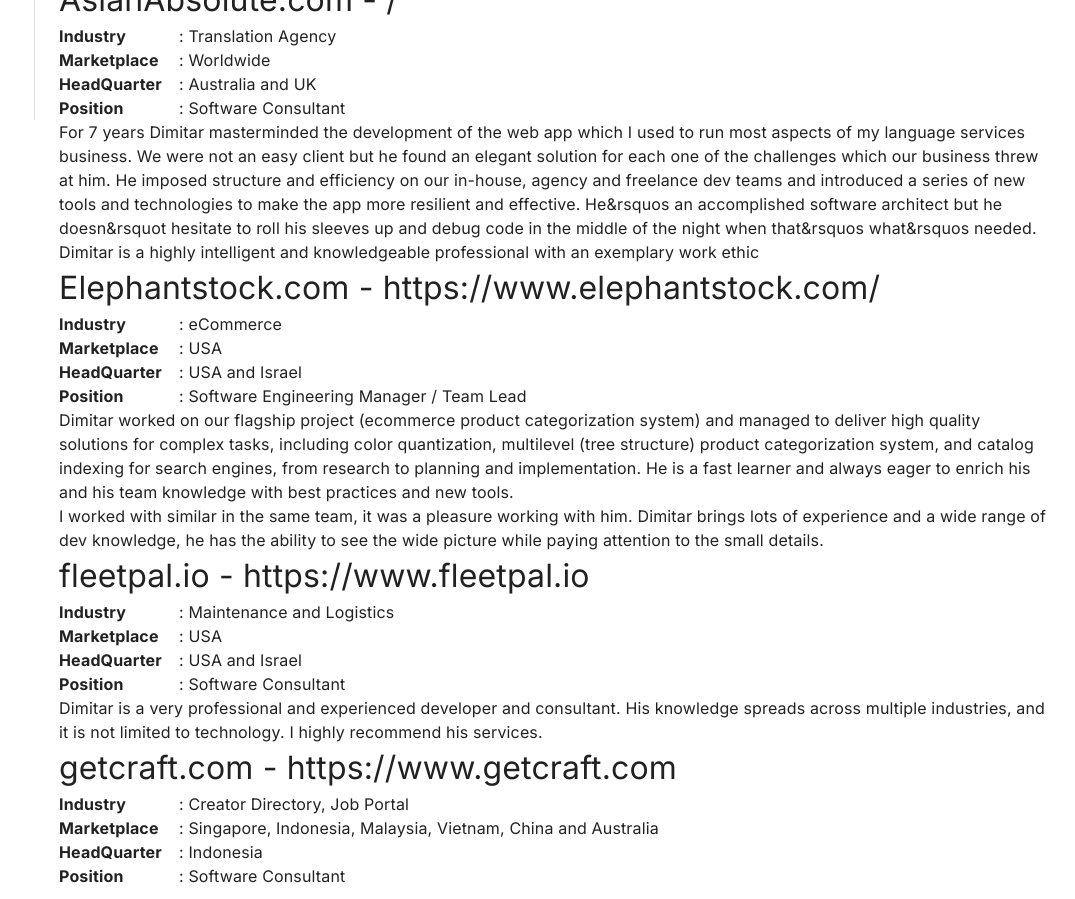
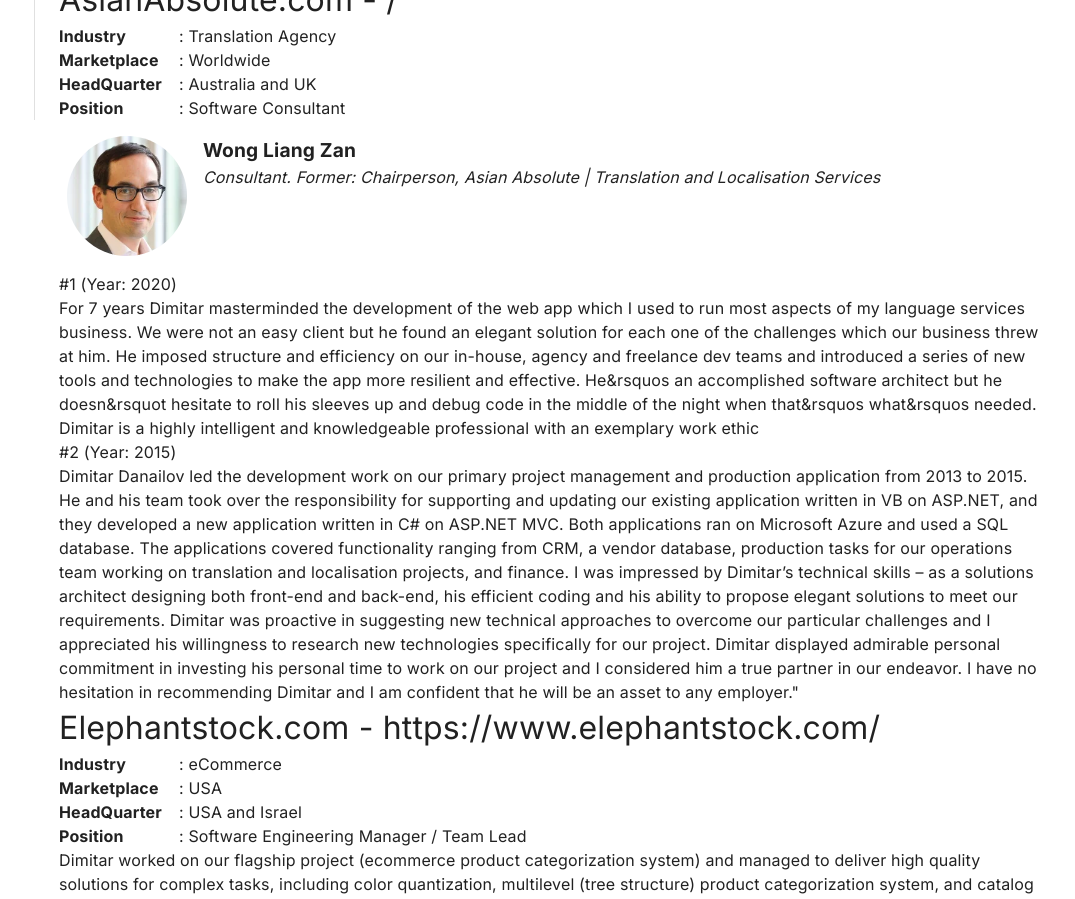
Before and after one commit to dimitardanailov/portfolio, a Next.js app in the folder apps/website/: page /recommendation-letters in a window 1280 px wide. Shown: the part 680-1579 px from the top of the page, without its empty margins (205-1280 px from the left). Built offline with nearby package versions, Linux system fonts and the light colour scheme.

Commit message:
Henry is part of the recommendation board

```diff
--- a/apps/website/src/app/recommendation-letters/projects/asian-absolute/index.tsx
+++ b/apps/website/src/app/recommendation-letters/projects/asian-absolute/index.tsx
@@ -8,7 +8,10 @@
   Industry,
   MarketPlace,
   Position,
+  PersonInfo,
 } from '../../components'
+
+import source from '@/data/testimonials/images/asianabsolute/henry'
 
 const Letter: FC = () => {
   return (
@@ -18,6 +21,12 @@
       <MarketPlace text="Worldwide" />
       <HeadQuater text="Australia and UK" />
       <Position text="Software Consultant" />
+      <PersonInfo
+        name="Wong Liang Zan"
+        source={source}
+        title="Consultant. Former: Chairperson, Asian Absolute | Translation and Localisation Services"
+      />
+      <p>#1 (Year: 2020)</p>
       <p>
         For 7 years Dimitar masterminded the development of the web app which I
         used to run most aspects of my language services business. We were not
@@ -31,6 +40,27 @@
         a highly intelligent and knowledgeable professional with an exemplary
         work ethic
       </p>
+      <p>#2 (Year: 2015)</p>
+      <p>
+        Dimitar Danailov led the development work on our primary project
+        management and production application from 2013 to 2015. He and his team
+        took over the responsibility for supporting and updating our existing
+        application written in VB on ASP.NET, and they developed a new
+        application written in C# on ASP.NET MVC. Both applications ran on
+        Microsoft Azure and used a SQL database. The applications covered
+        functionality ranging from CRM, a vendor database, production tasks for
+        our operations team working on translation and localisation projects,
+        and finance. I was impressed by Dimitar’s technical skills – as a
+        solutions architect designing both front-end and back-end, his efficient
+        coding and his ability to propose elegant solutions to meet our
+        requirements. Dimitar was proactive in suggesting new technical
+        approaches to overcome our particular challenges and I appreciated his
+        willingness to research new technologies specifically for our project.
+        Dimitar displayed admirable personal commitment in investing his
+        personal time to work on our project and I considered him a true partner
+        in our endeavor. I have no hesitation in recommending Dimitar and I am
+        confident that he will be an asset to any employer."
+      </p>
     </>
   )
 }
```
Also changed, not shown: apps/website/src/data/testimonials/images/asianabsolute/henry.ts (renamed from apps/website/src/data/testimonials/images/henry.ts).
